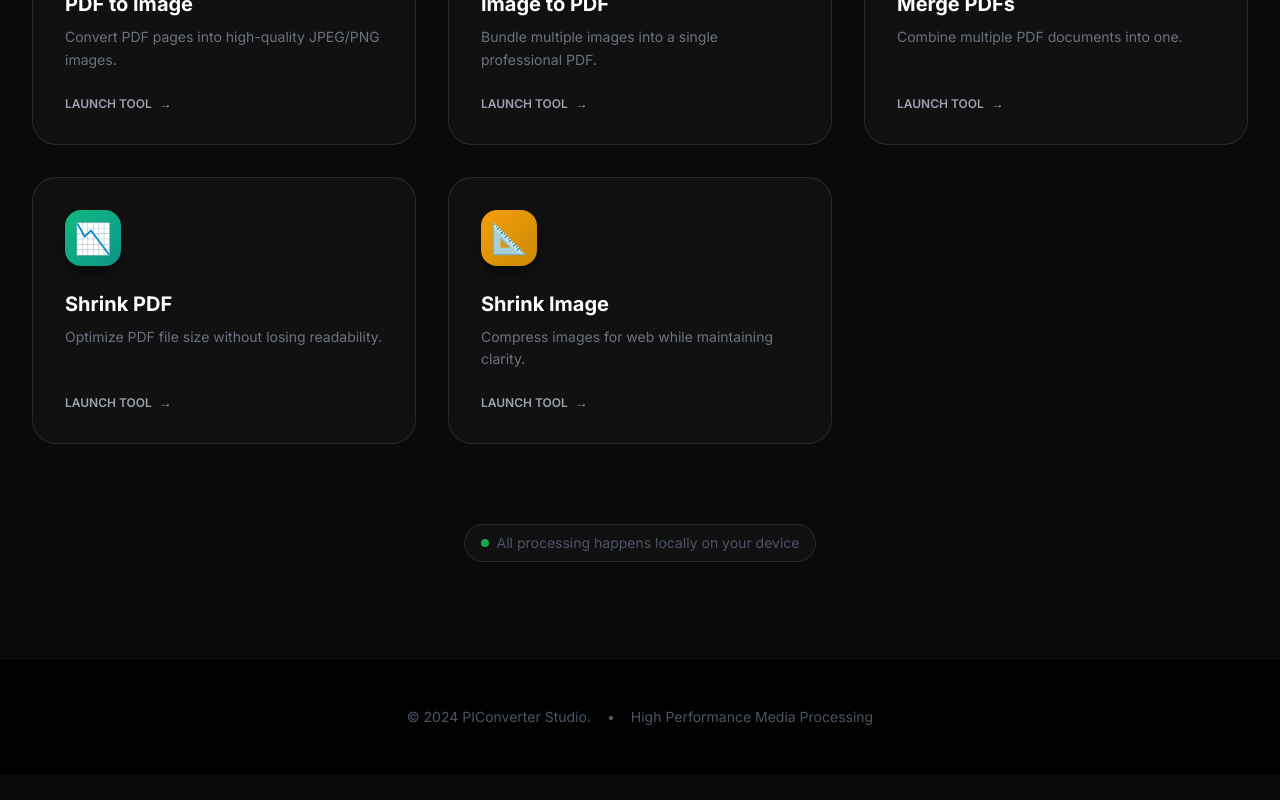
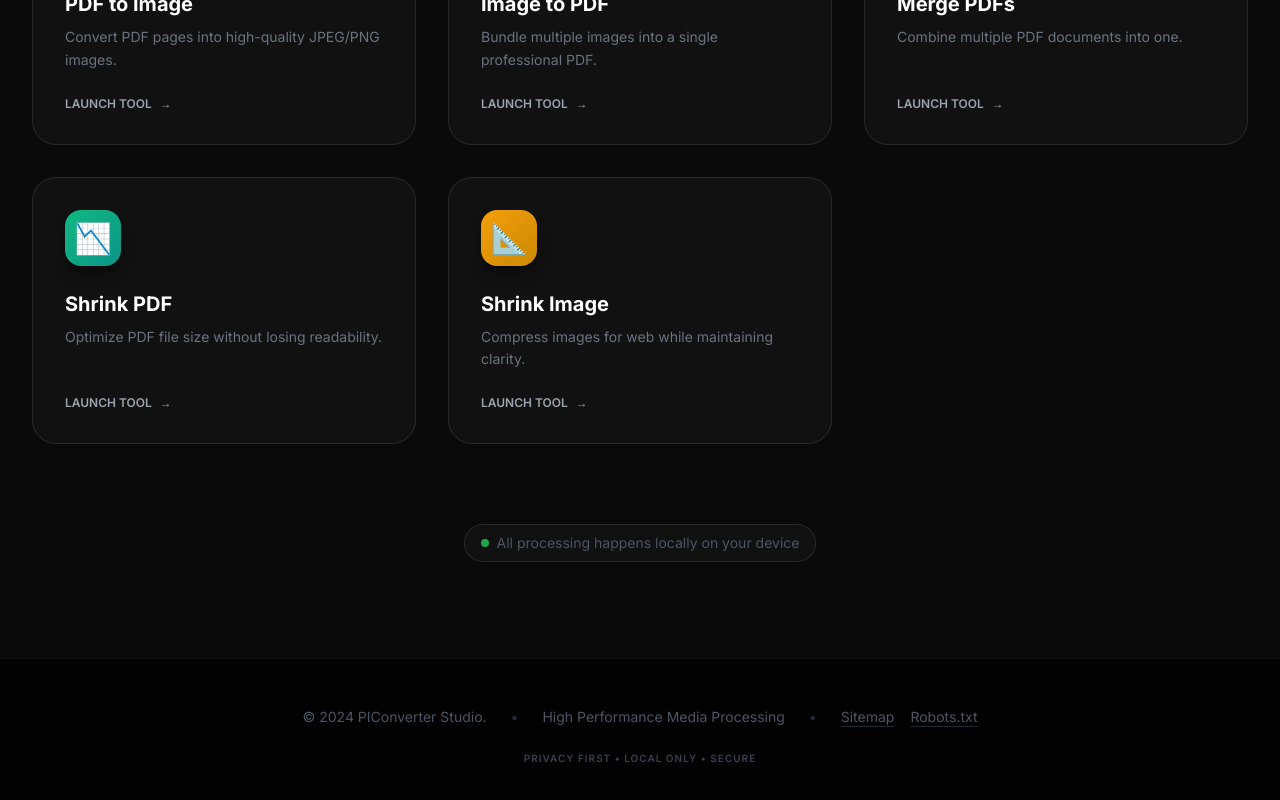
Before and after one commit to mihirverma1/Pdf-and-Image-converter, a React (Vite) app: page / in a window 1280 px wide. Shown: the part 613-1413 px from the top of the page. Before the commit the page ends 1388 px from the top, so only its background shows below. Built offline with nearby package versions, Linux system fonts and the light colour scheme.

Commit message:
feat: Enhance footer with sitemap and robots links
Adds links to sitemap.xml and robots.txt in the application footer to improve discoverability and adherence to web standards.

```diff
--- a/components/Layout.tsx
+++ b/components/Layout.tsx
@@ -11,7 +11,6 @@
             </div>
             <span className="font-bold text-xl tracking-tight">PIConverter</span>
           </div>
-          {/* Header navigation removed as requested */}
         </div>
       </header>
 
@@ -20,12 +19,33 @@
       </main>
 
       <footer className="border-t border-white/5 py-12 mt-12 bg-black/80">
-        <div className="max-w-7xl mx-auto px-4 text-center">
-          <div className="text-gray-600 text-sm flex flex-col md:flex-row items-center justify-center md:space-x-4 space-y-2 md:space-y-0">
+        <div className="max-w-7xl mx-auto px-4">
+          <div className="text-gray-600 text-sm flex flex-col md:flex-row items-center justify-center md:space-x-6 space-y-4 md:space-y-0">
             <p>© 2024 PIConverter Studio.</p>
-            <span className="hidden md:inline">•</span>
+            <span className="hidden md:inline text-gray-800">•</span>
             <p>High Performance Media Processing</p>
-            {/* Local-Only Secure Mode removed as requested */}
+            <span className="hidden md:inline text-gray-800">•</span>
+            <div className="flex items-center space-x-4">
+              <a
+                href="/sitemap.xml"
+                target="_blank"
+                rel="noopener noreferrer"
+                className="hover:text-violet-400 transition-colors underline decoration-gray-800 underline-offset-4"
+              >
+                Sitemap
+              </a>
+              <a
+                href="/robots.txt"
+                target="_blank"
+                rel="noopener noreferrer"
+                className="hover:text-violet-400 transition-colors underline decoration-gray-800 underline-offset-4"
+              >
+                Robots.txt
+              </a>
+            </div>
+          </div>
+          <div className="mt-6 text-center">
+             <p className="text-[10px] text-gray-700 uppercase tracking-widest font-semibold">Privacy First • Local Only • Secure</p>
           </div>
         </div>
       </footer>
```
